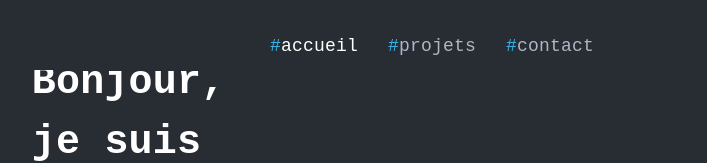
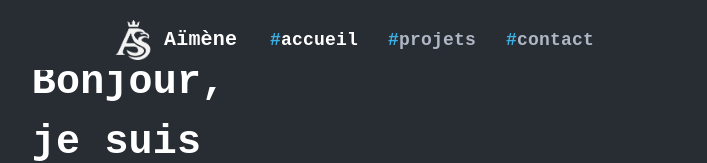
Before and after one commit to aimeneSaoud/Portefolio_Aimene, a plain HTML site: page index.html in a window 1280 px wide. Shown: the top 163 px of the page, without its empty margins (286-993 px from the left). Drawn offline with Linux system fonts and the light colour scheme.

Commit message:
ajout du logo

```diff
--- a/index.html
+++ b/index.html
@@ -4,15 +4,21 @@
     <head>
         <meta charset="UTF-8">
         <meta name="viewport" content="width=device-width, initial-scale=1.0">
-        <title>Mon Portefolio</title>
-        <meta name="description" content="Bienvenue sur mon portefolio. Découvrez mes projets et compétences.">
+        <title>Aïmène Saoud</title>
+        <meta name="description" content="Bienvenue sur le Portefolio d'Aïmène. Découvrez ses projets et ses compétences en développement.">
         <link rel="stylesheet" href="styles.css">
         <link rel="stylesheet" href="home.css">
+        <link rel="icon" type="image/png" href="ressources/images/portfolio_icon.png">
         <script src="script.js"></script>
     </head>
     <body>
         <header class="header">
+
             <nav class="nav">
+                <div class="website_title">
+                    <img class="websiteicon" src="ressources/images/portfolio_icon.png">
+                    <h1>Aïmène</h1>
+                </div>
                 <ul class="links">
                     <li><a href="index.html" class="active_page"><span class="bluetext">#</span><p href="index.html">accueil</p></a></li>
                     <li><a href="projects/projects.html" class="not_active_page"><span class="bluetext">#</span><p href="projects/projects.html">projets</p></a></li>
--- a/styles.css
+++ b/styles.css
@@ -45,21 +45,42 @@ body{
     z-index: 1000;
 }
 
+
+
 .nav{
     position: relative;
     display: flex;
-    justify-content: end;
     margin: 0 400px;
     margin-bottom: 10px;
+    z-index: 1001;
+    align-items: center;
+
+}
+
+.website_title{
+    display: flex;
+    column-gap: 10px;
+    align-items: center;
+}
+
+.website_title h1{
+    font-size: 20px;
+}
+
+.websiteicon{
+    width: 40px;
+    height: auto;
+    object-fit: contain;
+    filter: invert(100%);
 }
 
 .links{
     display: flex;
-    justify-content: end;
+    margin-left: auto;
     list-style: none;
     column-gap: 30px;
     font-size: 18px;
-    font-weight: 500;
+    font-weight: 600;
 }
 
 .links li a{
```
Also changed, not shown: contacts/contacts.html (+15 -0 lines), ressources/images/portfolio_icon.png (added).
